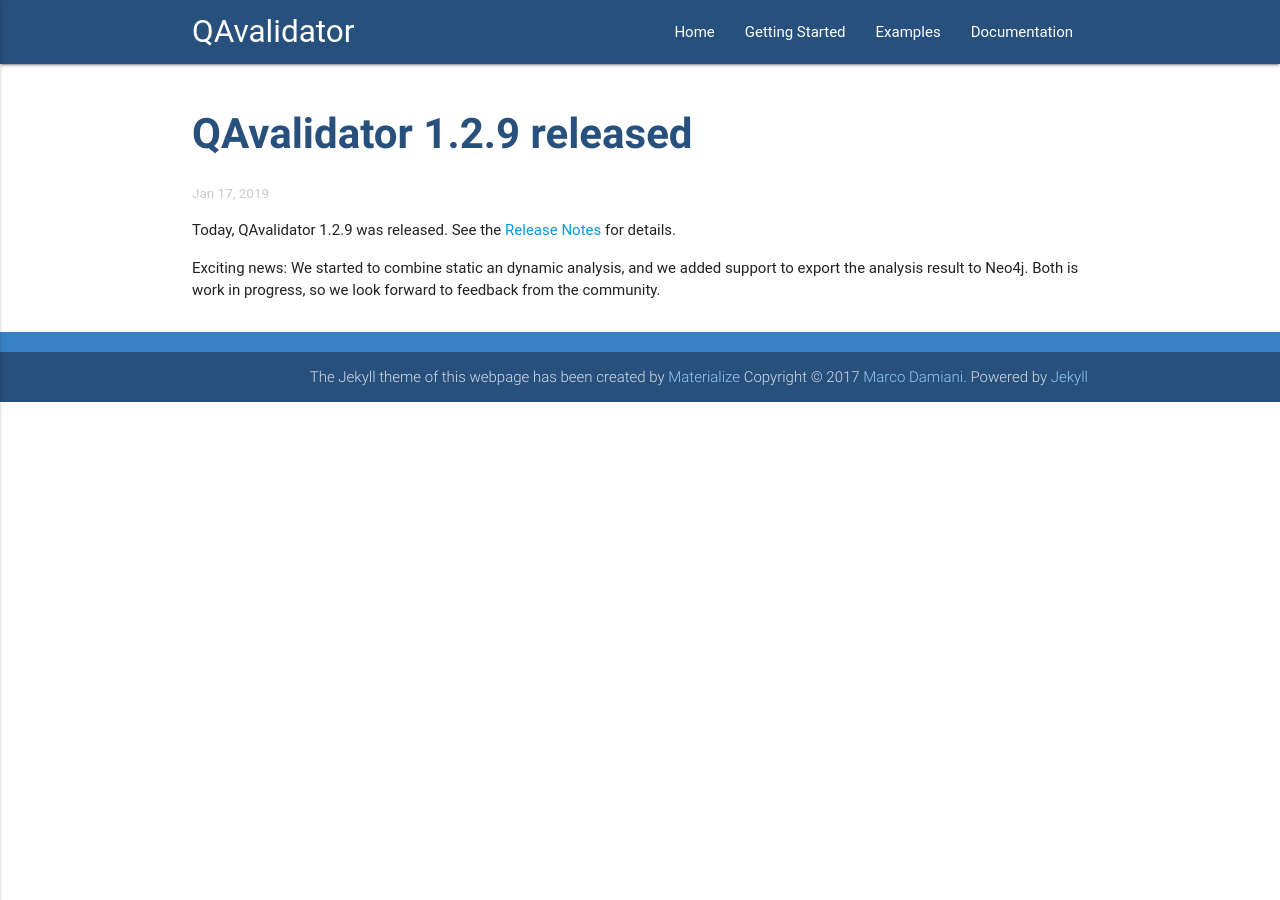
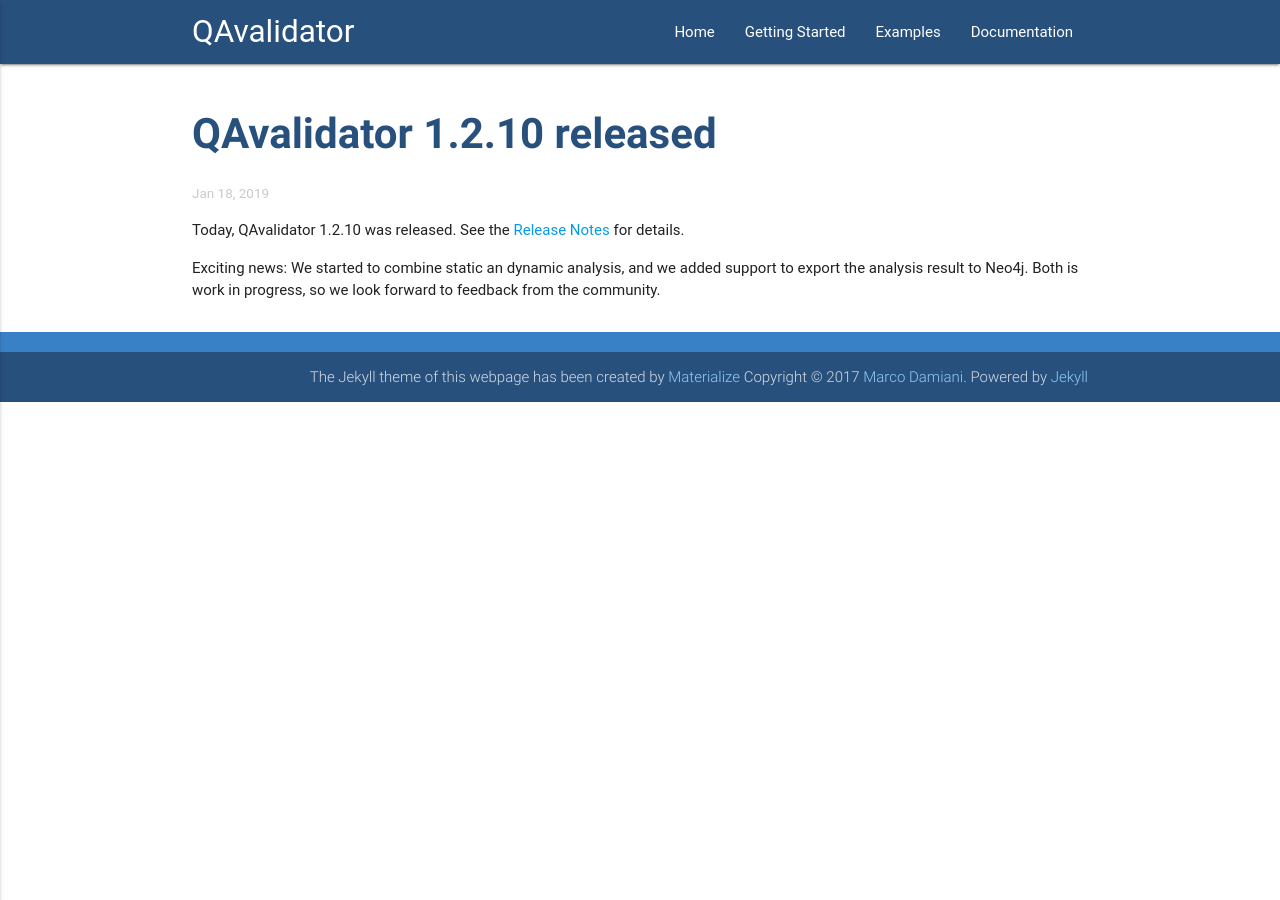
Before and after one commit to qavalidator/qavalidator.github.io, a Jekyll site: the page built from _posts/2019-01-18-QAvalidator-1.2.10-released.md, in a window 1280 px wide. Built offline with Jekyll 4.4.1, drawn with Linux system fonts in a browser that asks for light colours; some web fonts are replaced.

Commit message:
Announce release 1.2.10

```diff
--- a/_posts/2019-01-17-QAvalidator-1.2.9-released.md
+++ b/_posts/2019-01-18-QAvalidator-1.2.10-released.md
@@ -1,8 +1,8 @@
 ---
 layout: post
-title: "QAvalidator 1.2.9 released"
+title: "QAvalidator 1.2.10 released"
 ---
 
-Today, QAvalidator 1.2.9 was released. See the [Release Notes](https://qavalidator.github.io/static/doc/qav-doc.html#release-notes) for details.
+Today, QAvalidator 1.2.10 was released. See the [Release Notes](https://qavalidator.github.io/static/doc/qav-doc.html#release-notes) for details.
 
 Exciting news: We started to combine static an dynamic analysis, and we added support to export the analysis result to Neo4j. Both is work in progress, so we look forward to feedback from the community.
```
